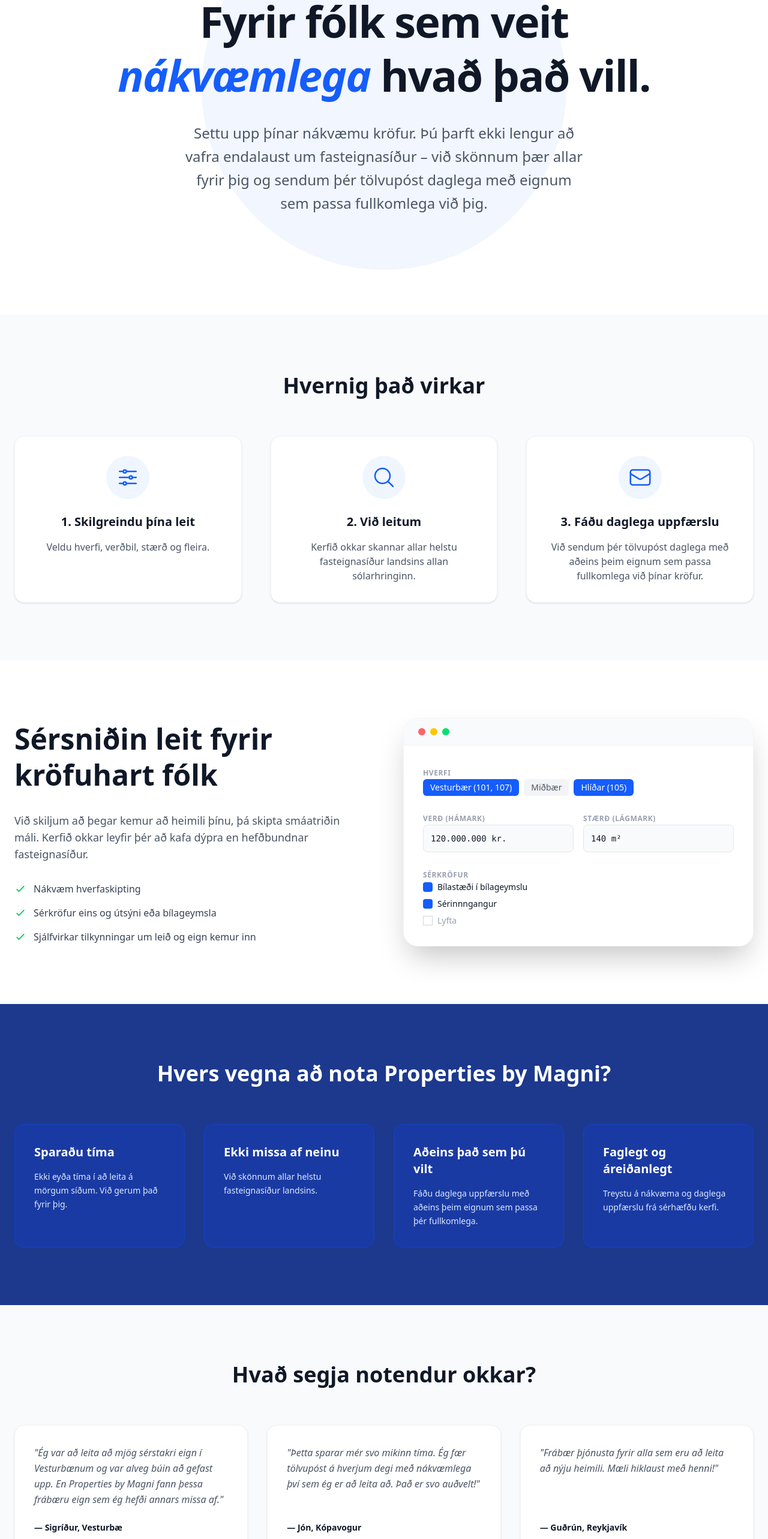
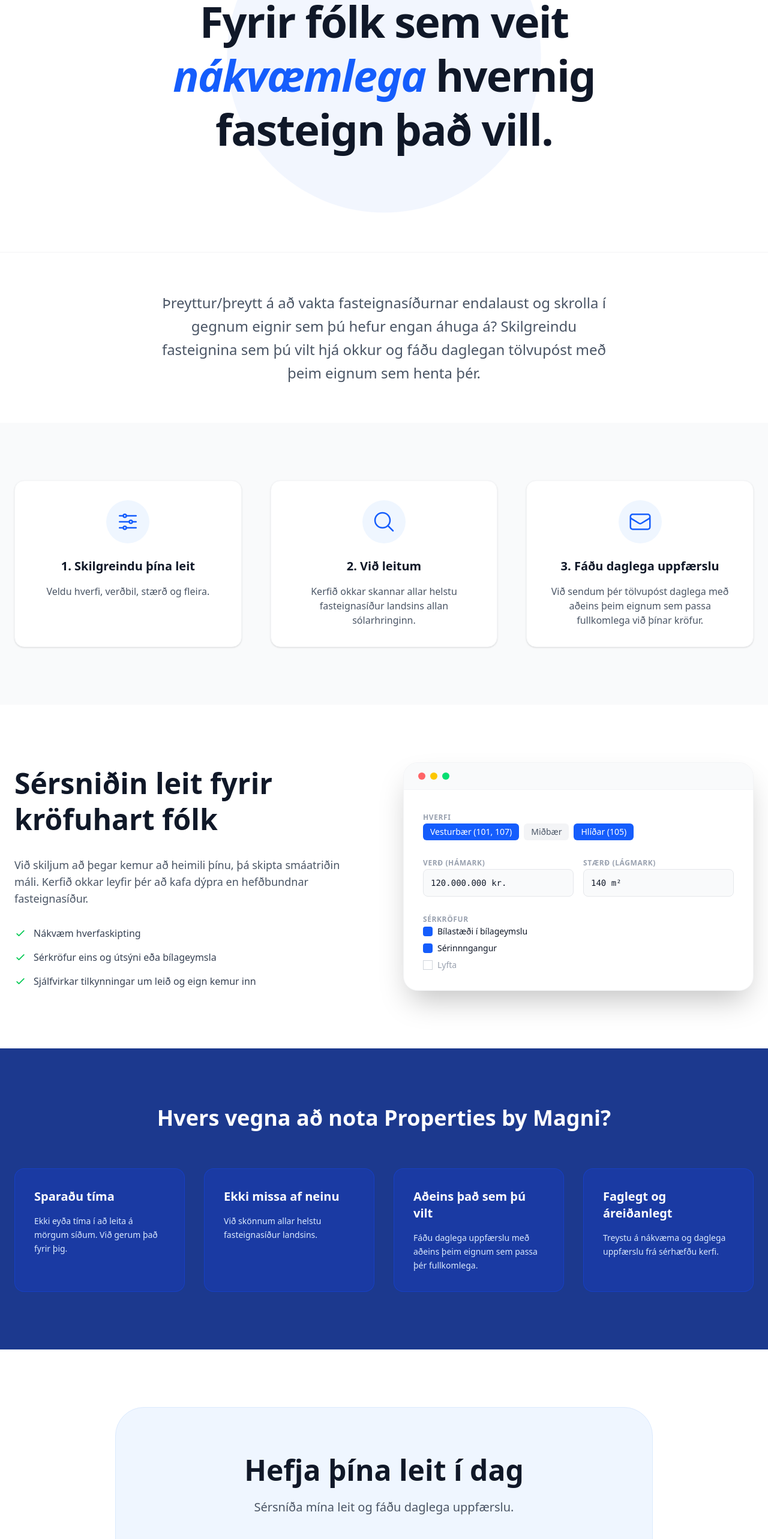
Before and after one commit to magnimar/properties-by-magni, a SvelteKit app in the folder frontend/: page /home in a window 1280 px wide. Shown: the part 234-2800 px from the top of the page at 60% size. Built offline with nearby package versions, Linux system fonts and the light colour scheme.

Commit message:
better landing page (#22)
Co-authored-by: Magni Mar Magnason <magni@optitog.com>

```diff
--- a/frontend/src/routes/home/+page.svelte
+++ b/frontend/src/routes/home/+page.svelte
@@ -22,14 +22,9 @@
         { title: "Ekki missa af neinu", desc: "Við skönnum allar helstu fasteignasíður landsins." },
         { title: "Aðeins það sem þú vilt", desc: "Fáðu daglega uppfærslu með aðeins þeim eignum sem passa þér fullkomlega." },
         { title: "Faglegt og áreiðanlegt", desc: "Treystu á nákvæma og daglega uppfærslu frá sérhæfðu kerfi." }
-    ];
+        ];
+        </script>
 
-    const testimonials = [
-        { quote: "Ég var að leita að mjög sérstakri eign í Vesturbænum og var alveg búin að gefast upp. En Properties by Magni fann þessa frábæru eign sem ég hefði annars missa af.", author: "Sigríður, Vesturbæ" },
-        { quote: "Þetta sparar mér svo mikinn tíma. Ég fær tölvupóst á hverjum degi með nákvæmlega því sem ég er að leita að. Það er svo auðvelt!", author: "Jón, Kópavogur" },
-        { quote: "Frábær þjónusta fyrir alla sem eru að leita að nýju heimili. Mæli hiklaust með henni!", author: "Guðrún, Reykjavík" }
-    ];
-</script>
 
 <div class="min-h-screen font-sans text-gray-900 bg-white selection:bg-blue-100">
     <!-- Hero Section -->
@@ -47,11 +42,8 @@
         <div class="container mx-auto px-6 relative z-10 mt-16 lg:mt-24">
             <div class="max-w-4xl mx-auto text-center">
                 <h1 class="text-5xl lg:text-7xl font-extrabold tracking-tight mb-8 leading-tight">
-                    Fyrir fólk sem veit <span class="text-blue-600 italic">nákvæmlega</span> hvað það vill.
+                    Fyrir fólk sem veit <span class="text-blue-600 italic">nákvæmlega</span> hvernig fasteign það vill.
                 </h1>
-                <p class="text-xl lg:text-2xl text-gray-600 mb-10 leading-relaxed max-w-2xl mx-auto">
-                    Settu upp þínar nákvæmu kröfur. Þú þarft ekki lengur að vafra endalaust um fasteignasíður – við skönnum þær allar fyrir þig og sendum þér tölvupóst daglega með eignum sem passa fullkomlega við þig.
-                </p>
             </div>
         </div>
         <!-- Decorative background element -->
@@ -60,10 +52,20 @@
         </div>
     </section>
 
+    <!-- New Description Section -->
+    <section class="py-16 bg-white">
+        <div class="container mx-auto px-6">
+            <div class="max-w-3xl mx-auto text-center">
+                <p class="text-xl lg:text-2xl text-gray-600 leading-relaxed">
+                    Þreyttur/þreytt á að vakta fasteignasíðurnar endalaust og skrolla í gegnum eignir sem þú hefur engan áhuga á? Skilgreindu fasteignina sem þú vilt hjá okkur og fáðu daglegan tölvupóst með þeim eignum sem henta þér.
+                </p>
+            </div>
+        </div>
+    </section>
+
     <!-- How It Works -->
     <section class="py-24 bg-gray-50">
         <div class="container mx-auto px-6">
-            <h2 class="text-3xl lg:text-4xl font-bold text-center mb-16">Hvernig það virkar</h2>
             <div class="grid md:grid-cols-3 gap-12">
                 {#each steps as step}
                     <div class="bg-white p-8 rounded-2xl shadow-sm border border-gray-100 flex flex-col items-center text-center group hover:shadow-md transition-shadow">
@@ -156,21 +158,6 @@
         </div>
     </section>
 
-    <!-- Testimonials -->
-    <section class="py-24 bg-gray-50">
-        <div class="container mx-auto px-6">
-            <h2 class="text-3xl lg:text-4xl font-bold text-center mb-16">Hvað segja notendur okkar?</h2>
-            <div class="grid md:grid-cols-3 gap-8">
-                {#each testimonials as item}
-                    <div class="bg-white p-8 rounded-2xl shadow-sm border border-gray-100 flex flex-col justify-between italic hover:shadow-md transition-shadow">
-                        <p class="text-gray-600 mb-6 leading-relaxed">"{item.quote}"</p>
-                        <p class="text-sm font-bold text-gray-900 not-italic">— {item.author}</p>
-                    </div>
-                {/each}
-            </div>
-        </div>
-    </section>
-
     <!-- Footer CTA -->
     <section class="py-24 bg-white text-center">
         <div class="container mx-auto px-6">
@@ -188,12 +175,7 @@
     <footer class="py-12 border-t border-gray-100 text-gray-500 bg-white">
         <div class="container mx-auto px-6 flex flex-col md:flex-row justify-between items-center gap-8 text-center md:text-left">
             <div class="font-bold text-gray-900 text-xl tracking-tight">Properties by Magni</div>
-            <div class="flex flex-wrap justify-center gap-8 text-sm font-medium">
-                <a href="#" class="hover:text-blue-600 transition-colors">Hafðu samband</a>
-                <a href="#" class="hover:text-blue-600 transition-colors">Skilmálar</a>
-                <a href="#" class="hover:text-blue-600 transition-colors">Persónuvernd</a>
-            </div>
-            <p class="text-xs">© 2024 Properties by Magni. Allur réttur áskilinn.</p>
+            <p class="text-xs">© 2026 Properties by Magni. Allur réttur áskilinn.</p>
         </div>
     </footer>
 </div>
```
